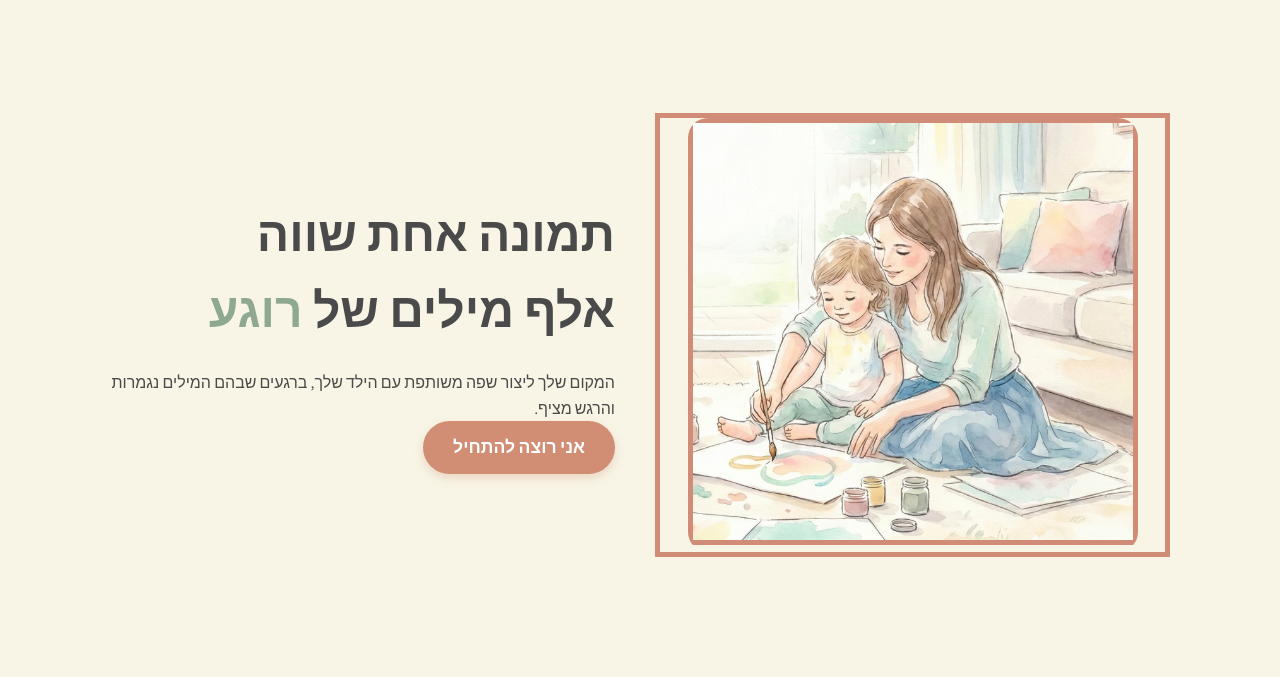
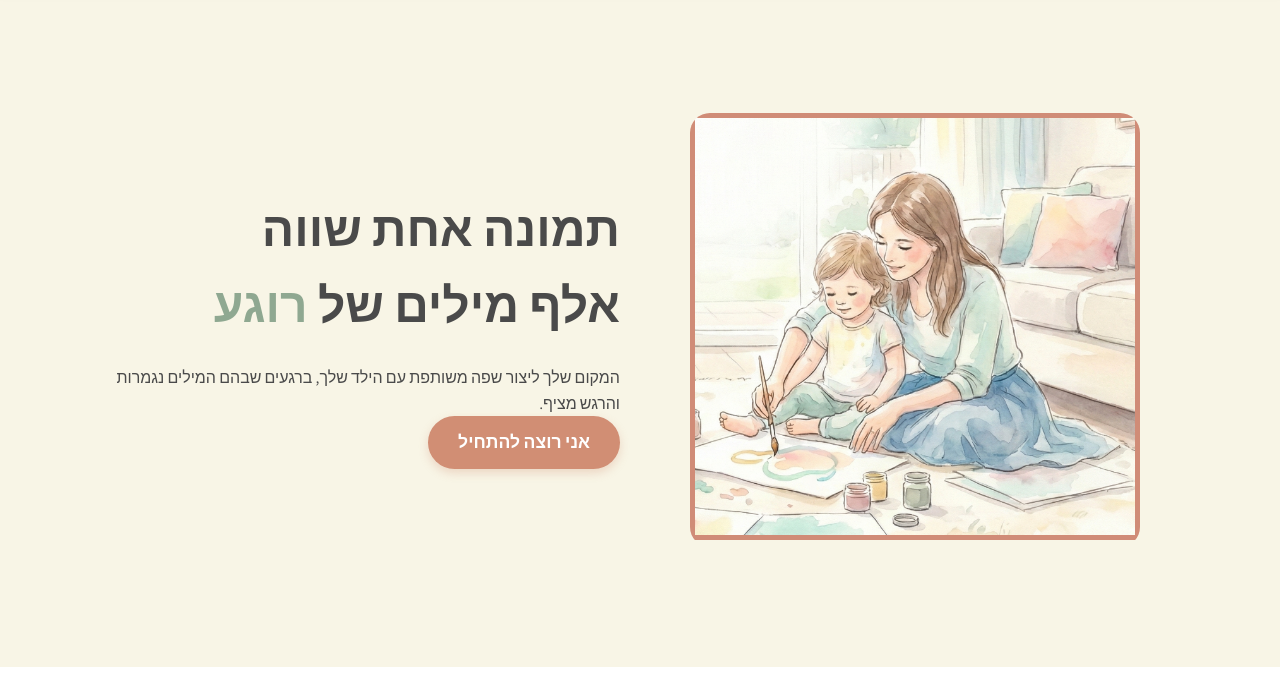
Before and after one commit to maayanshaked1/mygesher, a plain HTML site: page index.html in a window 1280 px wide. Shown: the part 117-800 px from the top of the page. Drawn offline with Linux system fonts and the light colour scheme.

Commit message:
Update style.css

```diff
--- a/style.css
+++ b/style.css
@@ -125,7 +125,6 @@ header {
     flex: 1;
     display: flex;
     justify-content: center;
-    border: 5px solid #D08C77;
 }
 .hero-base-image{
      border: 5px solid #D08C77;
```
